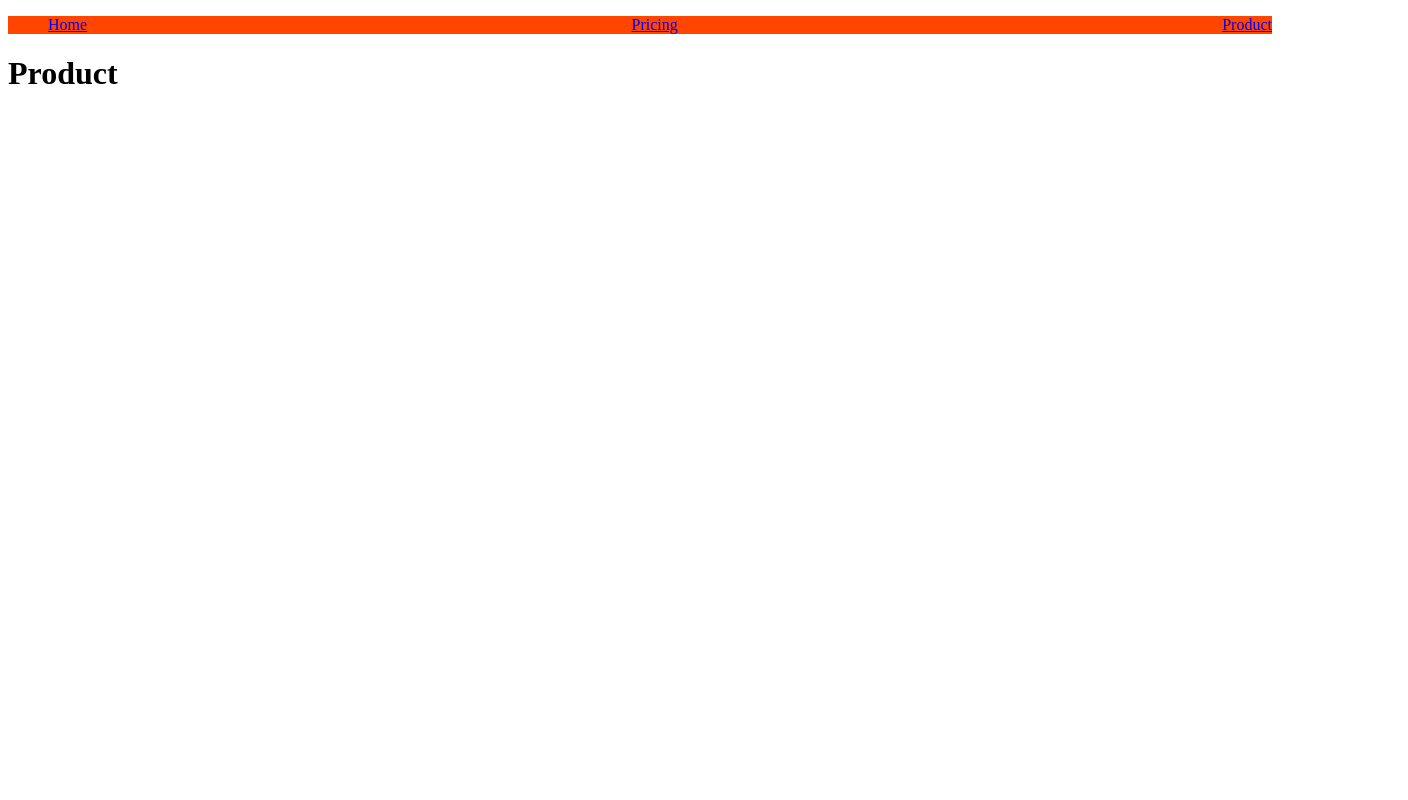
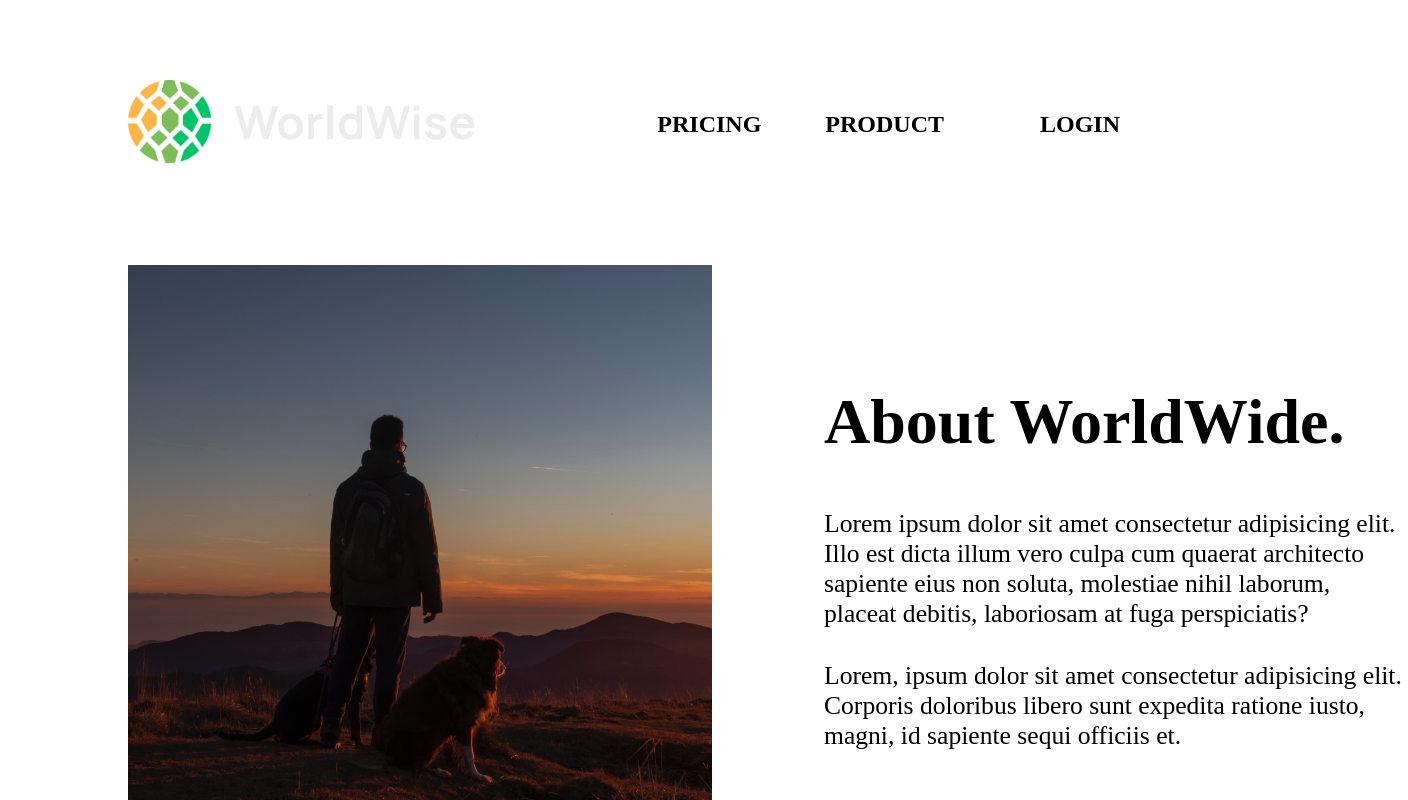
Before and after one commit to ivantxo/16_worldwise_spa, a React (Vite) app: page /product in a window 1280 px wide. Shown: the top 800 px of the page, 1408 px wide, since content can reach past the window. Built offline with nearby package versions, Linux system fonts and the light colour scheme.

Commit message:
Changes on components and pages:
- PageNav, AppLayout, Homepage, PageNotFound, Pricing and Product

```diff
--- a/src/components/AppNav.module.css
+++ b/src/components/AppNav.module.css
@@ -1,3 +1,28 @@
 .nav {
-  background-color: rebeccapurple;
+  margin-top: 3rem;
+  margin-bottom: 2rem;
 }
+
+.nav ul {
+  list-style: none;
+  display: flex;
+  background-color: var(--color-dark--2);
+  border-radius: 7px;
+}
+
+.nav a:link,
+.nav a:visited {
+  display: block;
+  color: inherit;
+  text-decoration: none;
+  text-transform: uppercase;
+  font-size: 1.2rem;
+  font-weight: 700;
+  padding: 0.5rem 2rem;
+  border-radius: 5px;
+}
+
+/* CSS Modules feature */
+.nav a:global(.active) {
+  background-color: var(--color-dark--0);
+}
--- a/src/components/PageNav.jsx
+++ b/src/components/PageNav.jsx
@@ -1,18 +1,22 @@
 import { NavLink } from "react-router-dom";
+import Logo from "./Logo";
 import styles from "./PageNav.module.css";
 
 function PageNav() {
   return (
     <nav className={styles.nav}>
+      <Logo />
       <ul>
-        <li>
-          <NavLink to="/">Home</NavLink>
-        </li>
         <li>
           <NavLink to="/pricing">Pricing</NavLink>
         </li>
         <li>
           <NavLink to="/product">Product</NavLink>
+        </li>
+        <li>
+          <NavLink to="/login" className={styles.ctaLink}>
+            Login
+          </NavLink>
         </li>
       </ul>
     </nav>
--- a/src/components/PageNav.module.css
+++ b/src/components/PageNav.module.css
@@ -1,9 +1,34 @@
-.nav ul {
-  background-color: orangered;
+.nav {
+  display: flex;
+  align-items: center;
+  justify-content: space-between;
 }
 
 .nav ul {
   list-style: none;
   display: flex;
-  justify-content: space-between;
+  align-items: center;
+  gap: 4rem;
 }
+
+.nav a:link,
+.nav a:visited {
+  text-decoration: none;
+  color: var(--color-light--2);
+  text-transform: uppercase;
+  font-size: 1.5rem;
+  font-weight: 600;
+}
+
+/* CSS Modules feature */
+.nav a:global(.active) {
+  color: var(--color-brand--2);
+}
+
+a.ctaLink:link,
+a.ctaLink:visited {
+  background-color: var(--color-brand--2);
+  color: var(--color-dark--0);
+  padding: 0.8rem 2rem;
+  border-radius: 7px;
+}
--- a/src/pages/AppLayout.jsx
+++ b/src/pages/AppLayout.jsx
@@ -1,5 +1,5 @@
 function AppLayout() {
-  return <div>App</div>;
+  return <h1>App</h1>;
 }
 
 export default AppLayout;
--- a/src/pages/Homepage.jsx
+++ b/src/pages/Homepage.jsx
@@ -1,17 +1,26 @@
 import { Link } from "react-router-dom";
+import styles from "./Homepage.module.css";
 import PageNav from "../components/PageNav";
-import AppNav from "../components/AppNav";
 
-function Homepage() {
+export default function Homepage() {
   return (
-    <div>
+    <main className={styles.homepage}>
       <PageNav />
-      <AppNav />
-      <h1>WorldWise</h1>
-
-      <Link to="/app">Go to the app</Link>
-    </div>
+      <section>
+        <h1>
+          You travel the world.
+          <br />
+          WorldWise keeps track of your adventures.
+        </h1>
+        <h2>
+          A world map that tracks your footsteps into every city you can think
+          of. Never forget your wonderful experiences, and show your friends how
+          you have wandered the world.
+        </h2>
+        <Link to="/app" className="cta">
+          Start tracking now
+        </Link>
+      </section>
+    </main>
   );
 }
-
-export default Homepage;
--- a/src/pages/Pricing.jsx
+++ b/src/pages/Pricing.jsx
@@ -1,12 +1,26 @@
+// Uses the same styles as Product
 import PageNav from "../components/PageNav";
+import styles from "./Product.module.css";
 
-function Pricing() {
+export default function Product() {
   return (
-    <div>
+    <main className={styles.product}>
       <PageNav />
-      <h1>Pricing</h1>
-    </div>
+      <section>
+        <div>
+          <h2>
+            Simple pricing.
+            <br />
+            Just $9/month.
+          </h2>
+          <p>
+            Lorem ipsum dolor, sit amet consectetur adipisicing elit. Vitae vel
+            labore mollitia iusto. Recusandae quos provident, laboriosam fugit
+            voluptatem iste.
+          </p>
+        </div>
+        <img src="img-2.jpg" alt="overview of a large city with skyscrapers" />
+      </section>
+    </main>
   );
 }
-
-export default Pricing;
--- a/src/pages/Product.jsx
+++ b/src/pages/Product.jsx
@@ -1,12 +1,30 @@
 import PageNav from "../components/PageNav";
+import styles from "./Product.module.css";
 
-function Product() {
+export default function Product() {
   return (
-    <div>
+    <main className={styles.product}>
       <PageNav />
-      <h1>Product</h1>
-    </div>
+      <section>
+        <img
+          src="img-1.jpg"
+          alt="person with dog overlooking mountain with sunset"
+        />
+        <div>
+          <h2>About WorldWide.</h2>
+          <p>
+            Lorem ipsum dolor sit amet consectetur adipisicing elit. Illo est
+            dicta illum vero culpa cum quaerat architecto sapiente eius non
+            soluta, molestiae nihil laborum, placeat debitis, laboriosam at fuga
+            perspiciatis?
+          </p>
+          <p>
+            Lorem, ipsum dolor sit amet consectetur adipisicing elit. Corporis
+            doloribus libero sunt expedita ratione iusto, magni, id sapiente
+            sequi officiis et.
+          </p>
+        </div>
+      </section>
+    </main>
   );
 }
-
-export default Product;
```
Also changed, not shown: src/pages/PageNotFound.jsx (+2 -7 lines).
